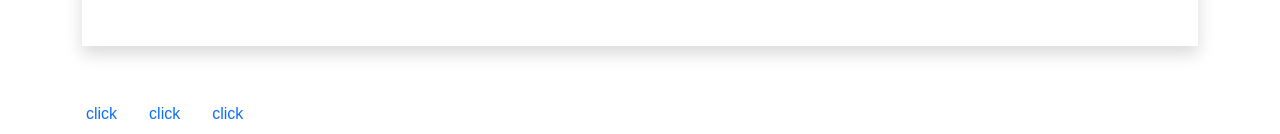
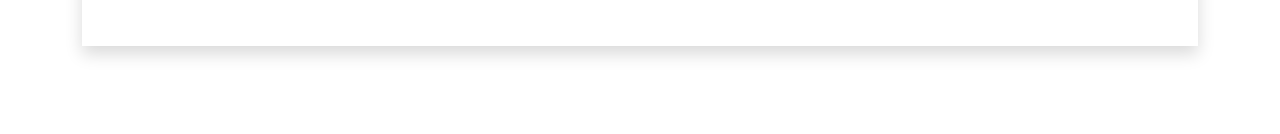
Before and after one commit to odxyo/My-personal-Web, a Django app: page /profile/ in a window 1280 px wide. Shown: the part 1078-1212 px from the top of the page. After the commit the page ends 1136 px from the top, so only its background shows below. Run offline with Django 4.2, Linux system fonts and the light colour scheme.

Commit message:
frist commit

```diff
--- a/templates/myprofile.html
+++ b/templates/myprofile.html
@@ -89,20 +89,7 @@
             </div>
 
         </div>
-        <div class="row">
-            <ul class="nav aa nav-pills">
-                <li class="nav-item ">
-                    <a class="nav-link " href="#" data-bs-toggle="pill">click</a>
-                </li>
-                <li class="nav-item">
-                    <a class="nav-link " href="#" data-bs-toggle="pill">click</a>
-                </li>
-                <li class="nav-item">
-                    <a class="nav-link " href="#" data-bs-toggle="pill">click</a>
-                </li>
-            </ul>
 
-        </div>
 
 
     </div>
```
Also changed, not shown: templates/index.html (+14 -3 lines), db.sqlite3.
